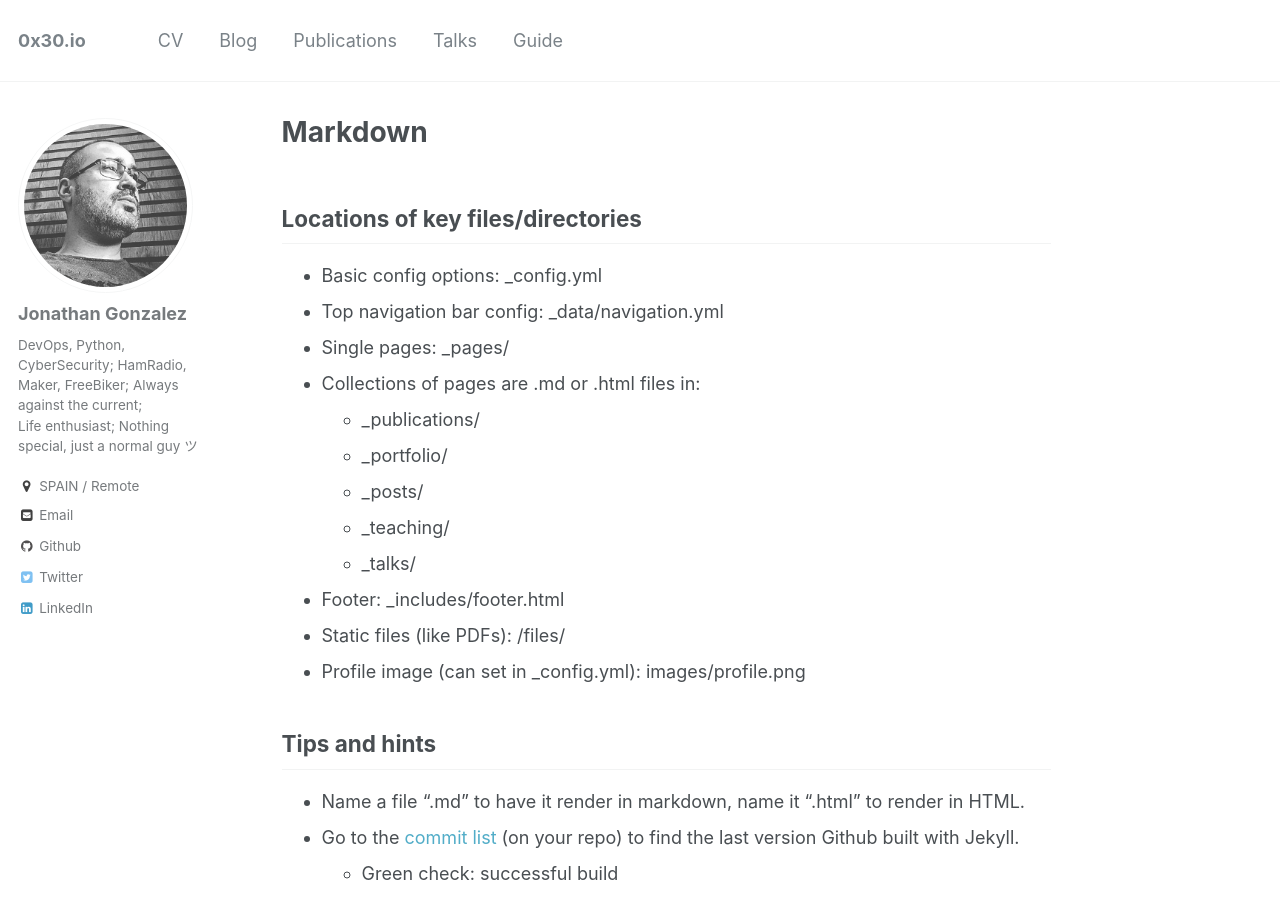
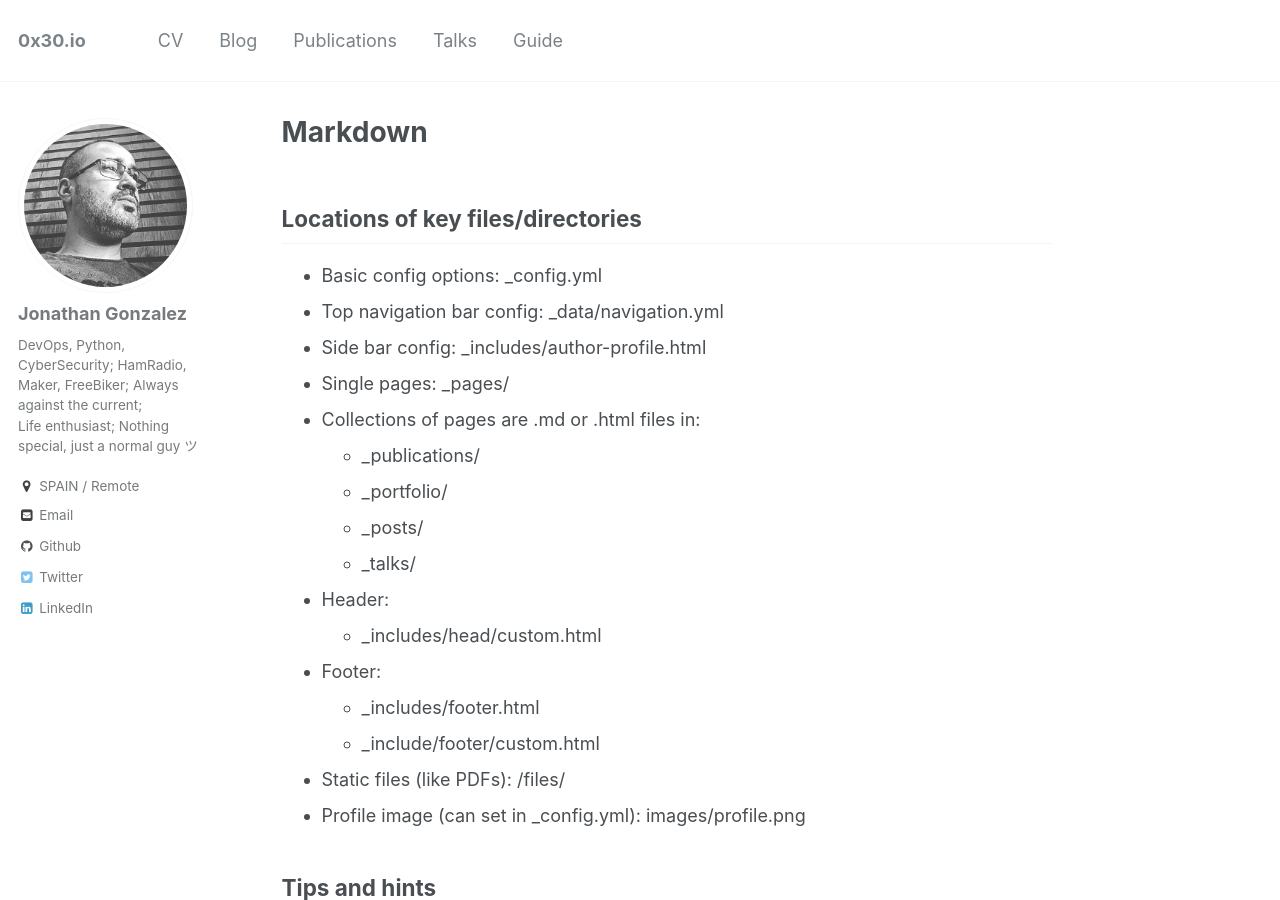
Before and after one commit to ea1het/0x30.io, a Jekyll site: the page built from _pages/markdown.md, in a window 1280 px wide and 900 px high. Built offline with Jekyll 4.4.1, drawn with Linux system fonts in a browser that asks for light colours.

Commit message:
Changes en menus

```diff
--- a/_config.yml
+++ b/_config.yml
@@ -30,7 +30,7 @@
     colorscheme          : # "light" (default), "dark"
 staticman:
   allowedFields          : ['name', 'email', 'url', 'message']
-  branch                 : "gh-pages" # "master", "gh-pages"
+  branch                 : "master" # "master", "gh-pages"
   commitMessage          : "New comment."
   filename               : comment-{@timestamp}
   format                 : "yml"
@@ -45,7 +45,7 @@
       options:
         format           : "iso8601" # "iso8601" (default), "timestamp-seconds", "timestamp-milliseconds"
 atom_feed:
-  path                   : # blank (default) uses feed.xml
+  path                   : feed.xml # blank (default) uses feed.xml
 
 # SEO Related
 google_site_verification :
--- a/_includes/author-profile.html
+++ b/_includes/author-profile.html
@@ -109,6 +109,9 @@
       {% if author.wikipedia %}
         <li><a href="https://en.wikipedia.org/wiki/User:{{ author.wikipedia }}"><i class="fa fa-fw fa-chain" aria-hidden="true"></i> Wikipedia</a></li>
       {% endif %}
+	  {% if atom_feed.path %}
+        <li><a href="https://0x30.io/{{ atom_feed.path }}"><i class="fa fa-fw fa-rss-square" aria-hidden="true"></i> RSS Feed</a></li>
+      {% endif %}
     </ul>
   </div>
 </div>
--- a/_includes/footer.html
+++ b/_includes/footer.html
@@ -20,7 +20,7 @@
 	{% if site.author.linkedin %}
       <li><a href="http://www.linkedin.com/in/{{ site.author.linkedin }}"><i class="fa fa-fw fa-linkedin" aria-hidden="true"></i> LinkedIn</a></li>
     {% endif %}
-    <li><a href="{% if site.atom_feed.path %}{{ site.atom_feed.path }}{% else %}{{ base_path }}/feed.xml{% endif %}"><i class="fa fa-fw fa-rss-square" aria-hidden="true"></i> {{ site.data.ui-text[site.locale].feed_label | default: "Feed" }}</a></li>
+    <li><a href="{% if site.atom_feed.path %}{{ site.atom_feed.path }}{% else %}{{ base_path }}/feed.xml{% endif %}"><i class="fa fa-fw fa-rss-square" aria-hidden="true"></i> {{ site.data.ui-text[site.locale].feed_label | default: "RSS Feed" }}</a></li>
   </ul>
 </div>
 
--- a/_pages/markdown.md
+++ b/_pages/markdown.md
@@ -11,14 +11,18 @@
 
 * Basic config options: _config.yml
 * Top navigation bar config: _data/navigation.yml
+* Side bar config: _includes/author-profile.html
 * Single pages: _pages/
 * Collections of pages are .md or .html files in:
   * _publications/
   * _portfolio/
   * _posts/
-  * _teaching/
   * _talks/
-* Footer: _includes/footer.html
+* Header:
+	* _includes/head/custom.html
+* Footer:
+	* _includes/footer.html
+	* _include/footer/custom.html
 * Static files (like PDFs): /files/
 * Profile image (can set in _config.yml): images/profile.png
 
```
